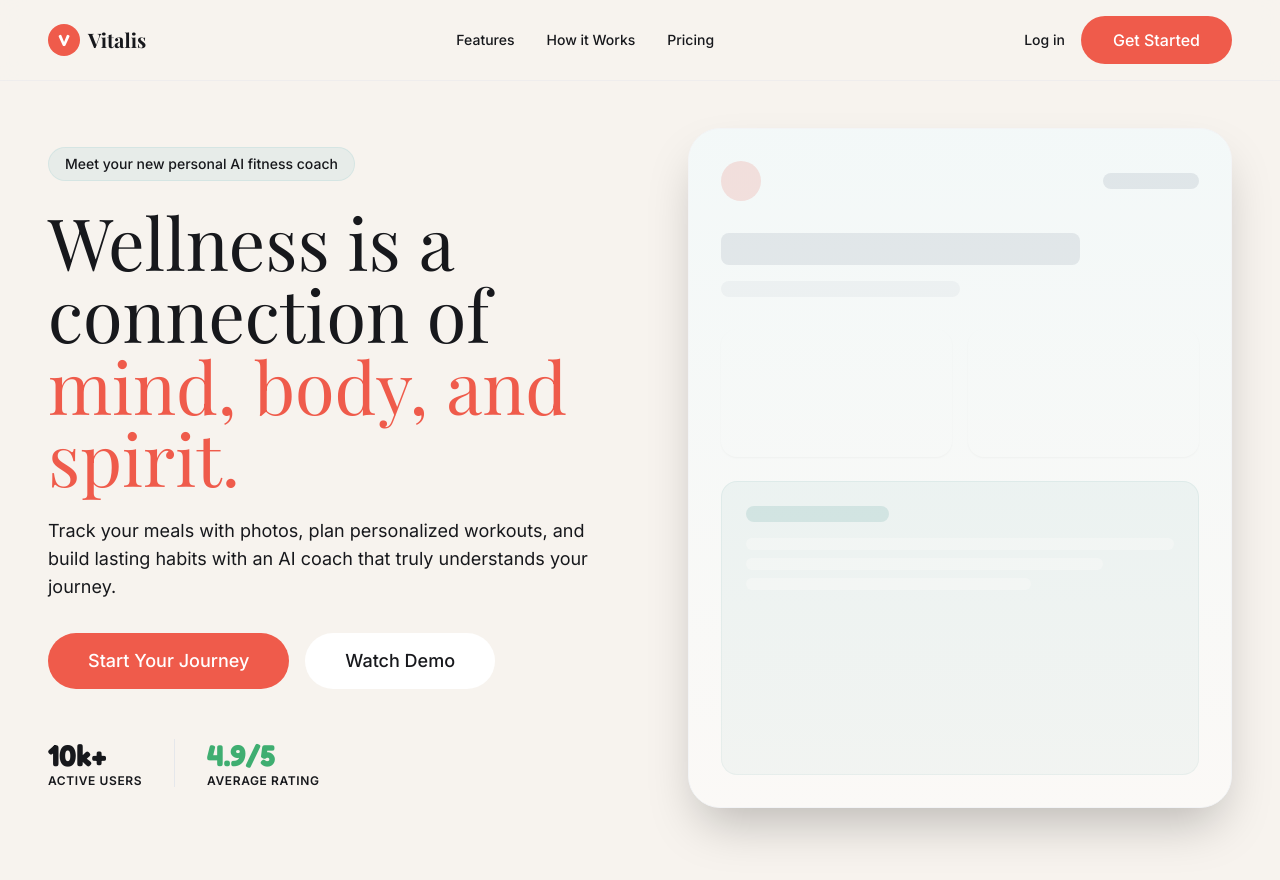
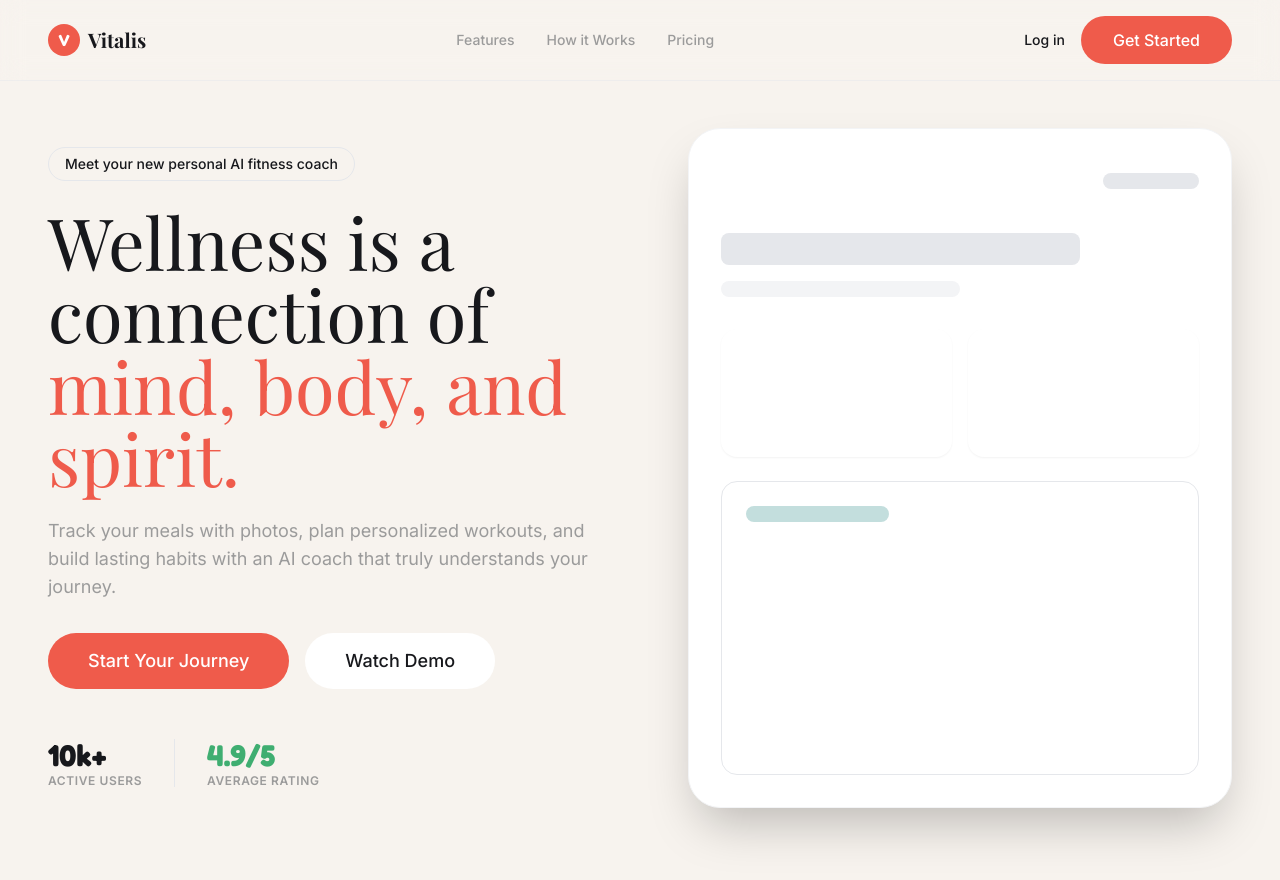
Before and after one commit to abdulmueezdev/AI-Health-Coach, a Next.js app: page / in a window 1280 px wide. Shown: the top 880 px of the page. Built offline with nearby package versions, Linux system fonts and the light colour scheme.

Commit message:
feat: map tailwind tokens to CSS variables for automatic dark mode

```diff
--- a/tailwind.config.ts
+++ b/tailwind.config.ts
@@ -1,6 +1,7 @@
 import type { Config } from "tailwindcss";
 
 const config: Config = {
+  darkMode: 'class',
   content: [
     "./src/components/**/*.{js,ts,jsx,tsx,mdx}",
     "./src/app/**/*.{js,ts,jsx,tsx,mdx}",
@@ -8,27 +9,36 @@ const config: Config = {
   theme: {
     extend: {
       colors: {
-        canvas: "#F7F3EE",
-        sidebar: "#FFFFFF",
+        canvas: 'var(--bg-canvas)',
+        sidebar: 'var(--bg-sidebar)',
+        'panel-accent': 'var(--bg-panel-accent)',
+        'accent-primary': 'var(--accent-primary)',
+        'text-primary': 'var(--text-primary)',
+        'text-secondary': 'var(--text-secondary)',
+        'card-bg': 'var(--card-bg)',
+        'status-positive': 'var(--status-positive)',
+        'status-warning': 'var(--status-warning)',
+
+        // Keep existing nested mappings in case they are used
         panel: {
-          accent: "#C3DEDD",
+          accent: 'var(--bg-panel-accent)',
         },
         accent: {
-          primary: "#EF5B4B",
+          primary: 'var(--accent-primary)',
         },
         brand: {
-          primary: "#17181C",
-          secondary: "#9B9B9B",
+          primary: 'var(--text-primary)',
+          secondary: 'var(--text-secondary)',
         },
         status: {
-          positive: "#3FAE71",
-          warning: "#E0A020",
+          positive: 'var(--status-positive)',
+          warning: 'var(--status-warning)',
         },
         illustration: {
           warm: "#F5DCC0",
         },
         card: {
-          bg: "#FFFFFF",
+          bg: 'var(--card-bg)',
         },
       },
       fontFamily: {
```
